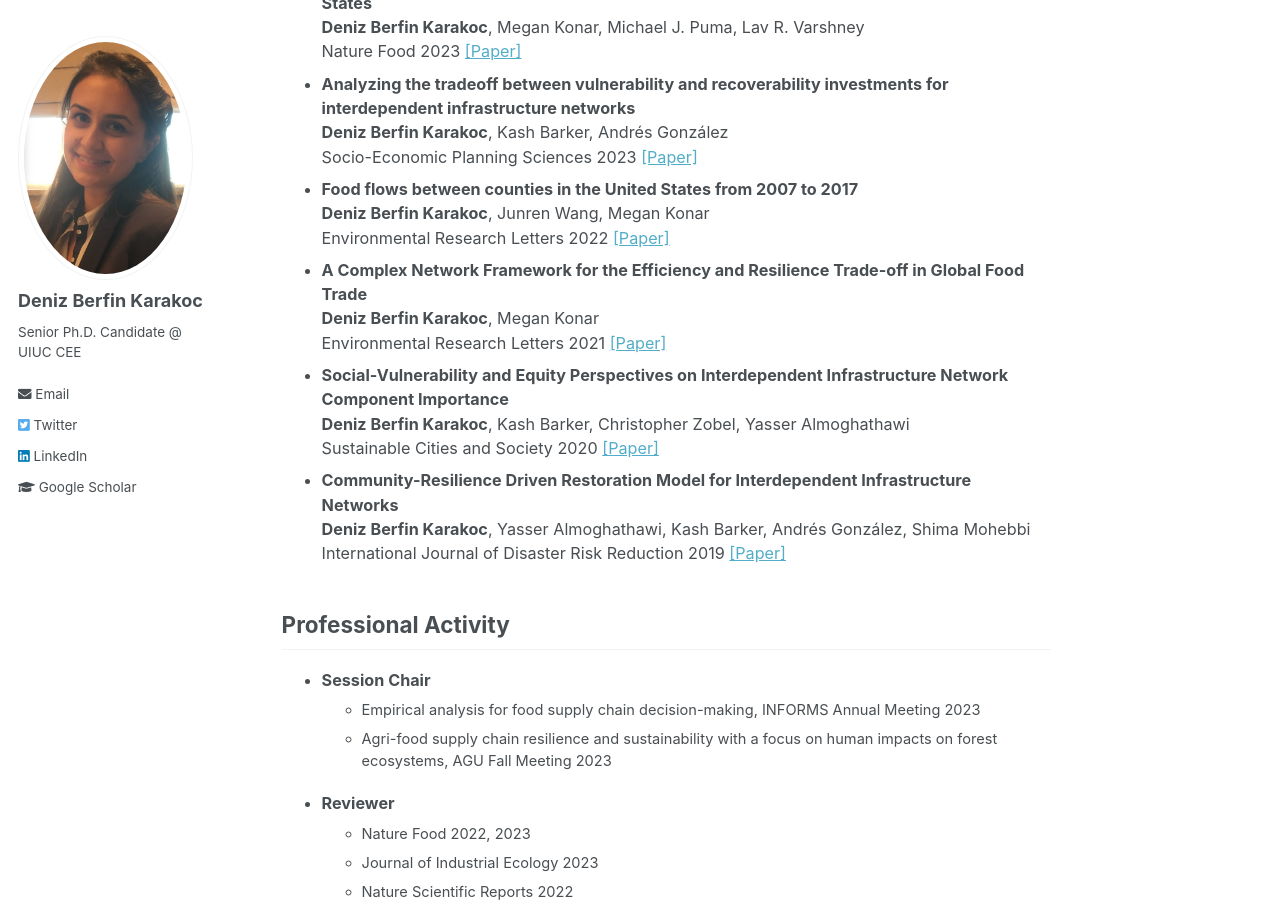
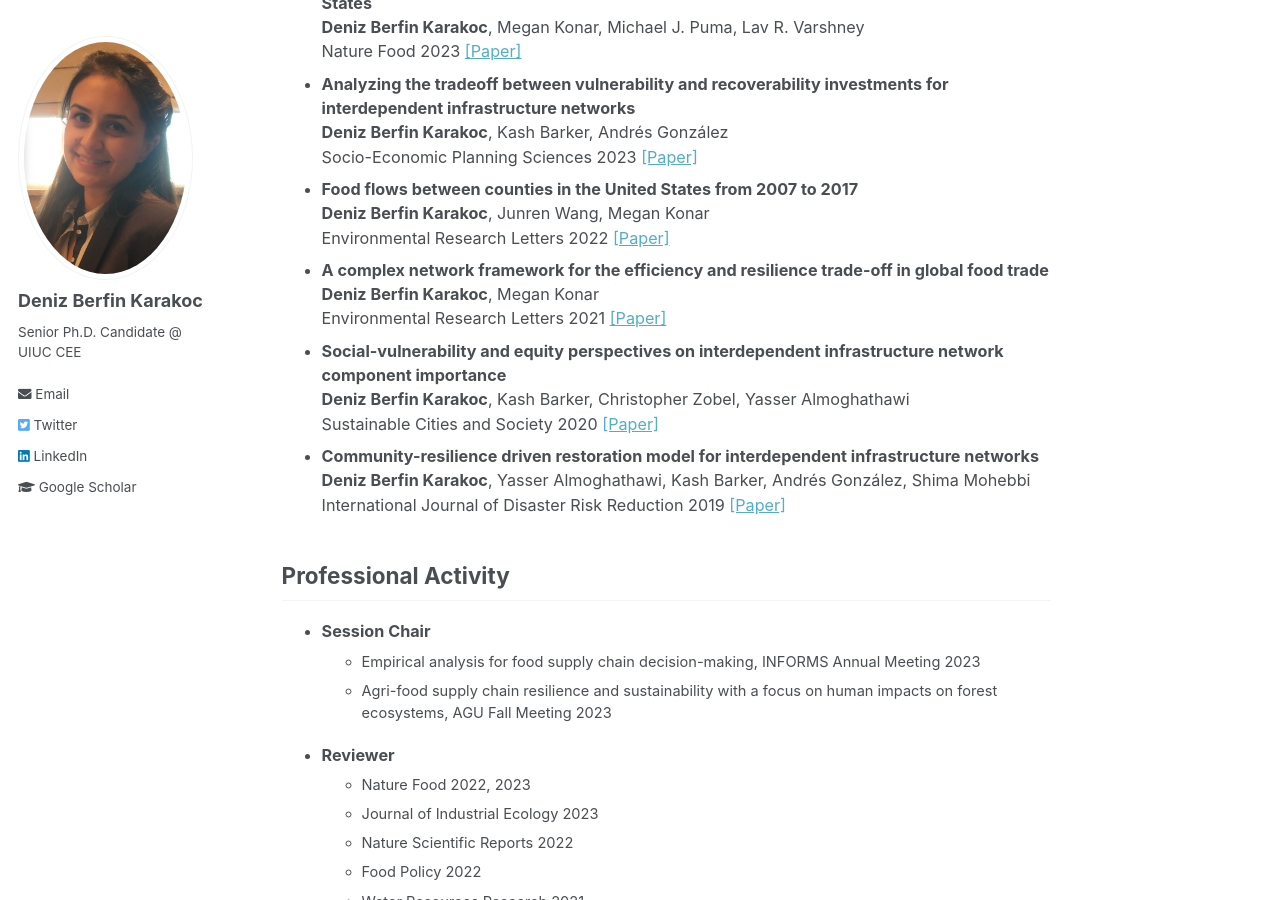
Before and after one commit to denizberfinkarakoc/denizberfinkarakoc.github.io, a Jekyll site: the page built from _pages/about.md, in a window 1280 px wide and 900 px high, scrolled down 1077 px. Built offline with Jekyll 4.4.1, drawn with Linux system fonts in a browser that asks for light colours.

```diff
--- a/_pages/about.md
+++ b/_pages/about.md
@@ -58,19 +58,19 @@ Currently, I am a senior Ph.D. candidate in the Department of Civil and Environm
 			<br/>
 			Environmental Research Letters 2022 <a href='https://iopscience.iop.org/article/10.1088/1748-9326/ac5270/meta'>[Paper]</a> <br/>
 	</li>
-	<li><b>A Complex Network Framework for the Efficiency and Resilience Trade-off in Global Food Trade</b>
+	<li><b>A complex network framework for the efficiency and resilience trade-off in global food trade</b>
 			<br/>
 			<b>Deniz Berfin Karakoc</b>, Megan Konar
 			<br/>
 			Environmental Research Letters 2021 <a href='https://iopscience.iop.org/article/10.1088/1748-9326/ac1a9b/meta'>[Paper]</a> <br/>
 	</li>
-	<li><b>Social-Vulnerability and Equity Perspectives on Interdependent Infrastructure Network Component Importance</b>
+	<li><b>Social-vulnerability and equity perspectives on interdependent infrastructure network component importance</b>
 			<br/>
 			<b>Deniz Berfin Karakoc</b>, Kash Barker, Christopher Zobel, Yasser Almoghathawi
 			<br/>
 			Sustainable Cities and Society 2020 <a href='https://www.sciencedirect.com/science/article/abs/pii/S2210670720300597?casa_token=YTMRnz10gDYAAAAA:cSyn5DfM-gb1xXnZqBUnxOheHXuqlEUwuvRt4lycL3fVoSJzd0Ex0FjJ3yIoTYGVN0782_d0PSU'>[Paper]</a> <br/>
 	</li>
-	<li><b>Community-Resilience Driven Restoration Model for Interdependent Infrastructure Networks</b>
+	<li><b>Community-resilience driven restoration model for interdependent infrastructure networks</b>
 			<br/>
 			<b>Deniz Berfin Karakoc</b>, Yasser Almoghathawi, Kash Barker, Andrés González, Shima Mohebbi
 			<br/>
```
